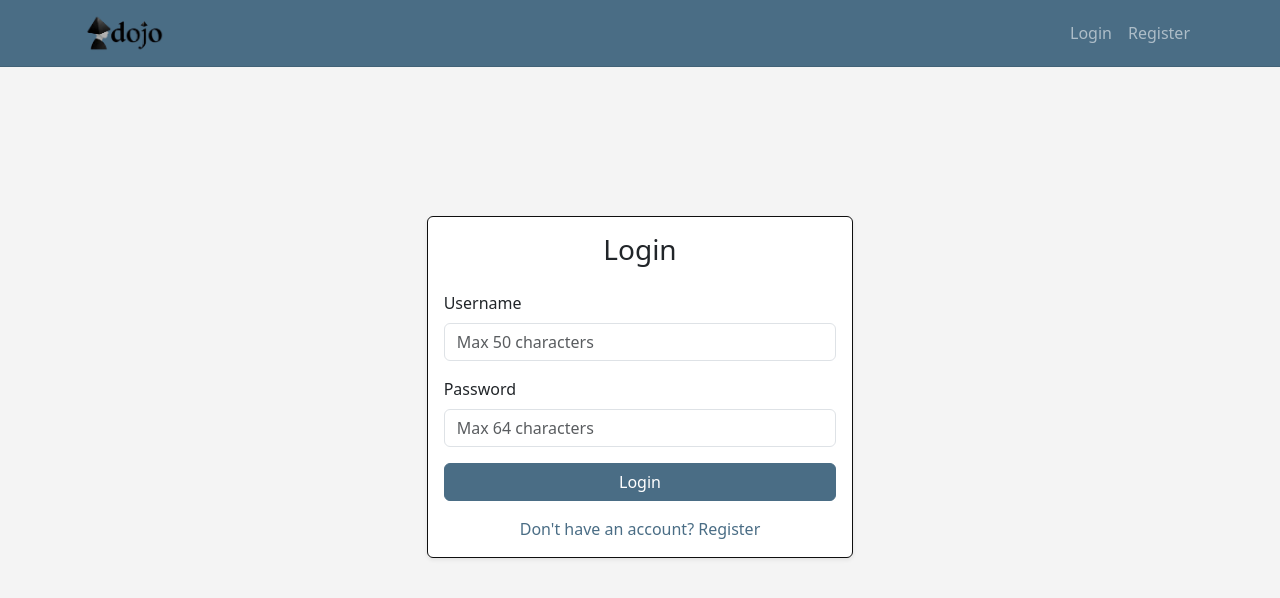
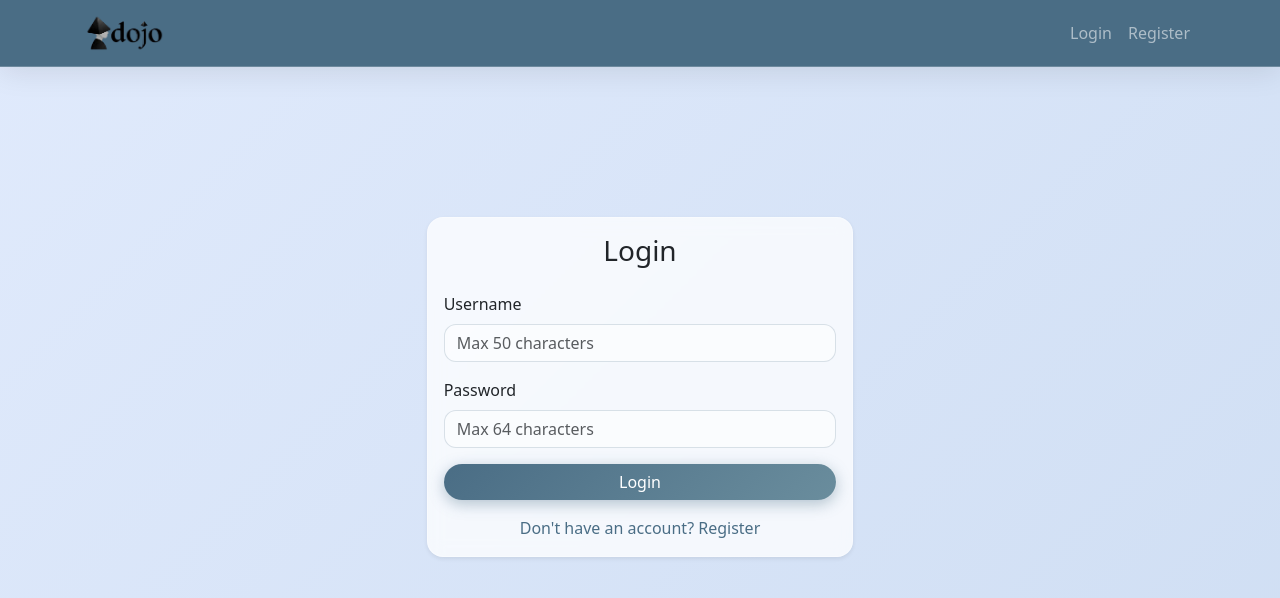
Before and after one commit to ICEBergJQ/01blog, an Angular app in the folder frontend/: page /login in a window 1280 px wide. Shown: the top 598 px of the page. Built offline with nearby package versions, Linux system fonts and the light colour scheme.

Commit message:
style(frontend): Implement Modern Glassmorphism UI
- Updated Global Theme with soft gradient background
- Applied 'Glass' effect (blur + transparency) to Navbar, Cards, and Search
- Modernized buttons with gradients and pill shapes
- Fixed button group styling for pill-shaped toggle buttons

```diff
--- a/frontend/src/app/components/navbar/navbar.component.ts
+++ b/frontend/src/app/components/navbar/navbar.component.ts
@@ -163,13 +163,13 @@ import { ToastService } from '../../services/toast.service';
             <ng-container *ngIf="isBrowser && (authService.currentUser$ | async); else guestLinks">
               <li class="nav-item me-lg-3 me-0 mb-2 mb-lg-0" *ngIf="currentUser">
                  <form class="d-flex position-relative align-items-center" (submit)="search()">
-                    <div class="input-group input-group-sm">
-                        <span class="input-group-text bg-white border-end-0 rounded-start-pill text-muted border-secondary">
+                    <div class="input-group input-group-sm glassy-search">
+                        <span class="input-group-text border-end-0 rounded-start-pill text-white" style="background: rgba(255, 255, 255, 0.15); border: 1px solid rgba(255, 255, 255, 0.2);">
                             <i class="bi bi-search"></i>
                         </span>
-                        <input class="form-control border-start-0 rounded-end-pill bg-white shadow-none border-secondary" type="search" placeholder="Search..." aria-label="Search" [(ngModel)]="searchQuery" name="searchQuery" (input)="onSearchInput()" autocomplete="off" style="width: 180px; transition: width 0.3s ease;">
+                        <input class="form-control border-start-0 rounded-end-pill shadow-none text-white placeholder-white" type="search" placeholder="Search..." aria-label="Search" [(ngModel)]="searchQuery" name="searchQuery" (input)="onSearchInput()" autocomplete="off" style="width: 180px; transition: width 0.3s ease; background: rgba(255, 255, 255, 0.15); border: 1px solid rgba(255, 255, 255, 0.2);">
                     </div>
-                    <div class="dropdown-menu show shadow-lg border-0 rounded-3 mt-2" *ngIf="searchResults.length > 0" style="position: absolute; top: 100%; right: 0; min-width: 250px; z-index: 1050;">
+                    <div class="dropdown-menu show shadow-lg border-0 rounded-3 mt-2" *ngIf="searchResults.length > 0" style="position: absolute; top: 100%; right: 0; min-width: 250px; z-index: 1050; background: rgba(255, 255, 255, 0.9); backdrop-filter: blur(10px);">
                         <button class="dropdown-item d-flex align-items-center" *ngFor="let user of searchResults" (click)="goToUserProfile(user.id)">
                             <img [src]="user.profilePictureUrl ? 'http://localhost:8080' + user.profilePictureUrl : 'assets/default-avatar.png'" class="rounded-circle me-2" style="width: 24px; height: 24px; object-fit: cover;">
                             <span>{{ user.username }}</span>
--- a/frontend/src/styles.css
+++ b/frontend/src/styles.css
@@ -2,26 +2,99 @@
 @import 'bootstrap/dist/css/bootstrap.min.css';
 @import 'bootstrap-icons/font/bootstrap-icons.css';
 
-body {
-    background-color: #F4F4F4; /* slight grey paper feel */
-    color: #0F0F0F; /* Off-Black */
-    min-height: 100vh;
+:root {
+    --glass-bg: rgba(255, 255, 255, 0.75);
+    --glass-border: 1px solid rgba(255, 255, 255, 0.3);
+    --glass-shadow: 0 8px 32px 0 rgba(31, 38, 135, 0.1);
+    --primary-color: #4A6D85;
+    --primary-glass: rgba(74, 109, 133, 0.85);
 }
 
-/* Primary Action (Buttons/Links) */
+body {
+    background: linear-gradient(135deg, #e0eafc 0%, #cfdef3 100%); /* Soft Blue-Grey Gradient */
+    color: #0F0F0F;
+    min-height: 100vh;
+    background-attachment: fixed;
+}
+
+/* Glassmorphic Navbar */
+.navbar-dark {
+    background-color: var(--primary-glass) !important;
+    backdrop-filter: blur(12px);
+    -webkit-backdrop-filter: blur(12px);
+    border-bottom: 1px solid rgba(255, 255, 255, 0.2) !important;
+    box-shadow: 0 4px 30px rgba(0, 0, 0, 0.1);
+}
+
+/* Glassmorphic Cards */
+.card {
+    background: var(--glass-bg);
+    backdrop-filter: blur(8px);
+    -webkit-backdrop-filter: blur(8px);
+    border: var(--glass-border) !important;
+    box-shadow: var(--glass-shadow);
+    border-radius: 16px !important;
+}
+
+/* Buttons */
+.btn {
+    border-radius: 50px !important; /* Pill shape */
+    transition: all 0.3s ease;
+    backdrop-filter: blur(4px);
+}
+
 .btn-primary {
-    background-color: #4A6D85 !important; /* Steel Blue */
-    border-color: #4A6D85 !important;
+    background: linear-gradient(135deg, #4A6D85 0%, #6A8D9D 100%) !important;
+    border: none !important;
+    box-shadow: 0 4px 15px rgba(74, 109, 133, 0.4);
     color: #FFF !important;
 }
 
 .btn-primary:hover {
-    background-color: #8ABED8 !important; /* Ice Blue */
-    border-color: #8ABED8 !important;
-    color: #0F0F0F !important; /* Switch to dark text on light hover if needed, but white is usually better on medium blue. Let's try White first, but Ice Blue is light. Dark text might be better. */
-    color: #000 !important;
+    background: linear-gradient(135deg, #5A7D95 0%, #7A9DAD 100%) !important;
+    transform: translateY(-2px);
+    box-shadow: 0 6px 20px rgba(74, 109, 133, 0.6);
 }
 
+/* Button Group Overrides for Pill Buttons */
+.btn-group > .btn:first-child:not(:last-child) {
+    border-top-right-radius: 0 !important;
+    border-bottom-right-radius: 0 !important;
+}
+
+.btn-group > .btn:last-child:not(:first-child) {
+    border-top-left-radius: 0 !important;
+    border-bottom-left-radius: 0 !important;
+}
+
+.btn-group > .btn:not(:first-child):not(:last-child) {
+    border-radius: 0 !important;
+}
+
+.btn-outline-secondary {
+    border: 1px solid #4A6D85 !important;
+    color: #4A6D85 !important;
+}
+
+.btn-outline-secondary:hover {
+    background-color: #4A6D85 !important;
+    color: #fff !important;
+}
+
+/* Inputs */
+.form-control {
+    background: rgba(255, 255, 255, 0.5);
+    border: 1px solid rgba(74, 109, 133, 0.2);
+    border-radius: 12px;
+}
+
+.form-control:focus {
+    background: rgba(255, 255, 255, 0.9);
+    box-shadow: 0 0 0 0.25rem rgba(74, 109, 133, 0.25);
+    border-color: #4A6D85;
+}
+
+/* Utils */
 .text-primary {
     color: #4A6D85 !important;
 }
@@ -29,53 +102,24 @@ body {
 a {
     color: #4A6D85;
     text-decoration: none;
+    transition: color 0.2s;
 }
 
 a:hover {
-    color: #8ABED8;
-    text-decoration: underline;
-}
-
-/* Secondary / Navbar */
-.bg-dark, .navbar-dark {
-    background-color: #4A6D85 !important; /* Using Steel Blue for header to match branding */
-}
-
-/* Success / Error */
-.text-success, .bg-success {
-    color: #008f39 !important; /* Forest Green */
-}
-.btn-success {
-    background-color: #008f39 !important;
-    border-color: #008f39 !important;
-}
-
-.text-danger, .bg-danger {
-    color: #b30000 !important; /* Blood Red */
-}
-.btn-danger {
-    background-color: #b30000 !important;
-    border-color: #b30000 !important;
-}
-
-/* Borders */
-.card, .border {
-    border-color: #0F0F0F !important;
+    color: #2c4555;
+    text-decoration: none;
 }
 
 .rounded-circle {
-    border-radius: 50% !important;
-    border: 2px solid #0F0F0F; /* Off-Black stroke */
-    background-color: #fff;
+    border: 2px solid rgba(255, 255, 255, 0.8) !important;
+    box-shadow: 0 4px 10px rgba(0,0,0,0.1);
 }
 
 .badge {
-    color: #FFFFFF !important; /* Clear white text */
-    font-weight: 600;
-    letter-spacing: 0.5px;
+    box-shadow: 0 2px 5px rgba(0,0,0,0.1);
+    backdrop-filter: blur(4px);
 }
 
-/* Optional: Keep generic improvements like pointer cursor */
-.cursor-pointer {
-    cursor: pointer;
+.placeholder-white::placeholder {
+    color: rgba(255, 255, 255, 0.7);
 }
```
